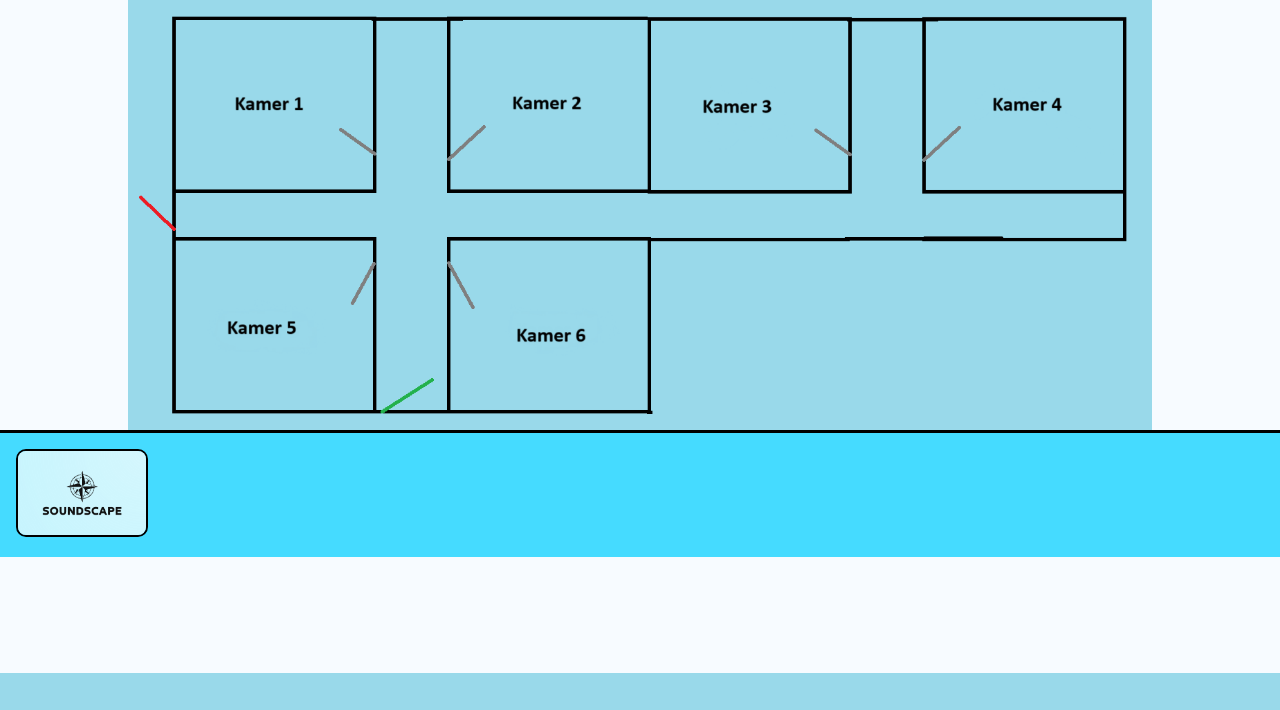
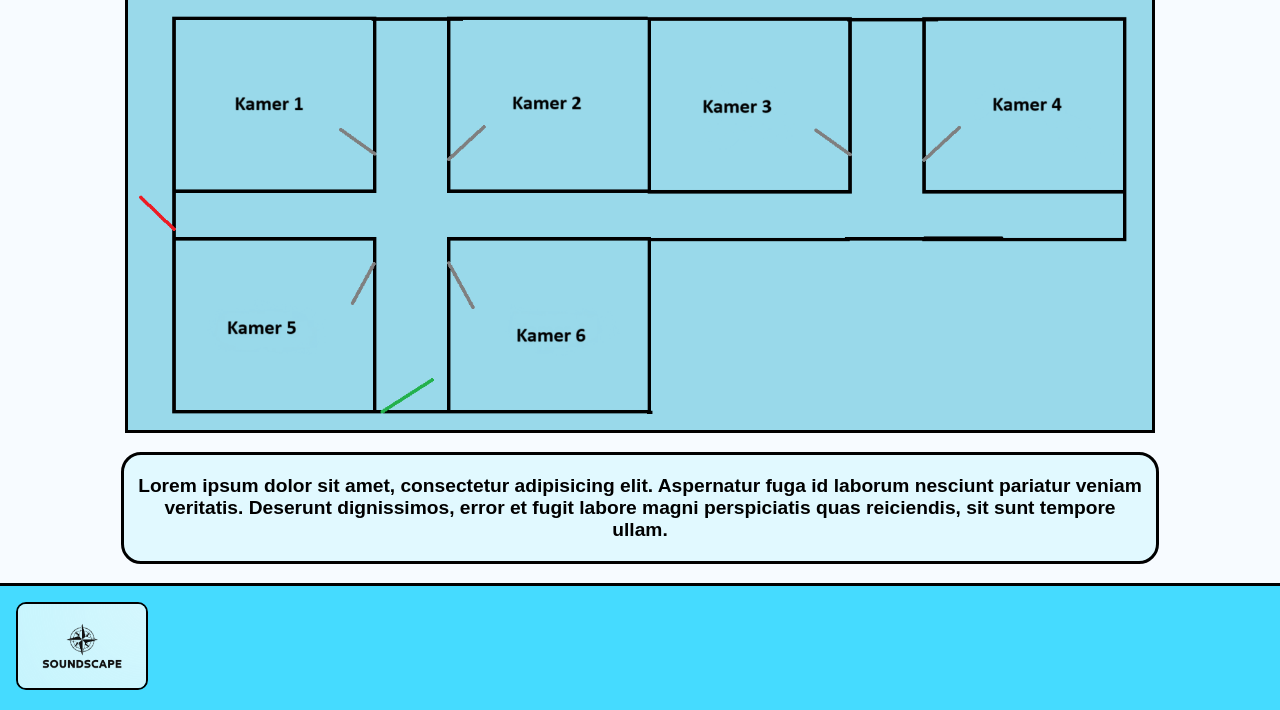
Before and after one commit to marijn203/CLE3T22, a PHP site: page /pages/location.php?id=1 in a window 1280 px wide. Shown: the part 127-837 px from the top of the page. Before the commit the page ends 800 px from the top, so only its background shows below. Run offline with PHP 8.4, Linux system fonts and the light colour scheme; data comes from the database, SQL or seed files in the repository.

Commit message:
location.php text vak klaar gemaakt

```diff
--- a/css/style.css
+++ b/css/style.css
@@ -94,11 +94,26 @@ footer img{
 
 #locationMap img{
     width: 80vw;
+    border: black solid 3px;
+    border-top: 0;
 }
 #locationMap{
+    flex-direction: column;
     display: flex;
     justify-content: center;
     align-items: center;
+    text-align: center;
+    background-color: #f7fbff;
+}
+
+#locationMap p{
+    width: 79vw;
+    font-size: larger;
+    font-weight: bold;
+    background-color: #e1f9ff;
+    padding: 20px 10px;
+    border: black 3px solid;
+    border-radius: 20px;
 }
 
 #navText {
--- a/pages/location.php
+++ b/pages/location.php
@@ -53,6 +53,7 @@ if(isset($_GET['id'])) {
 <!--        er moet hier een plattegrond komen met text to speech die uitlegt hoe je ergens komt-->
         <div id="locationMap">
             <img src="../images/<?php echo $location['map']; ?>" alt="<?php echo $location['name']; ?>">
+            <p tabindex="2">Lorem ipsum dolor sit amet, consectetur adipisicing elit. Aspernatur fuga id laborum nesciunt pariatur veniam veritatis. Deserunt dignissimos, error et fugit labore magni perspiciatis quas reiciendis, sit sunt tempore ullam.</p>
         </div>
     </main>
 
```
